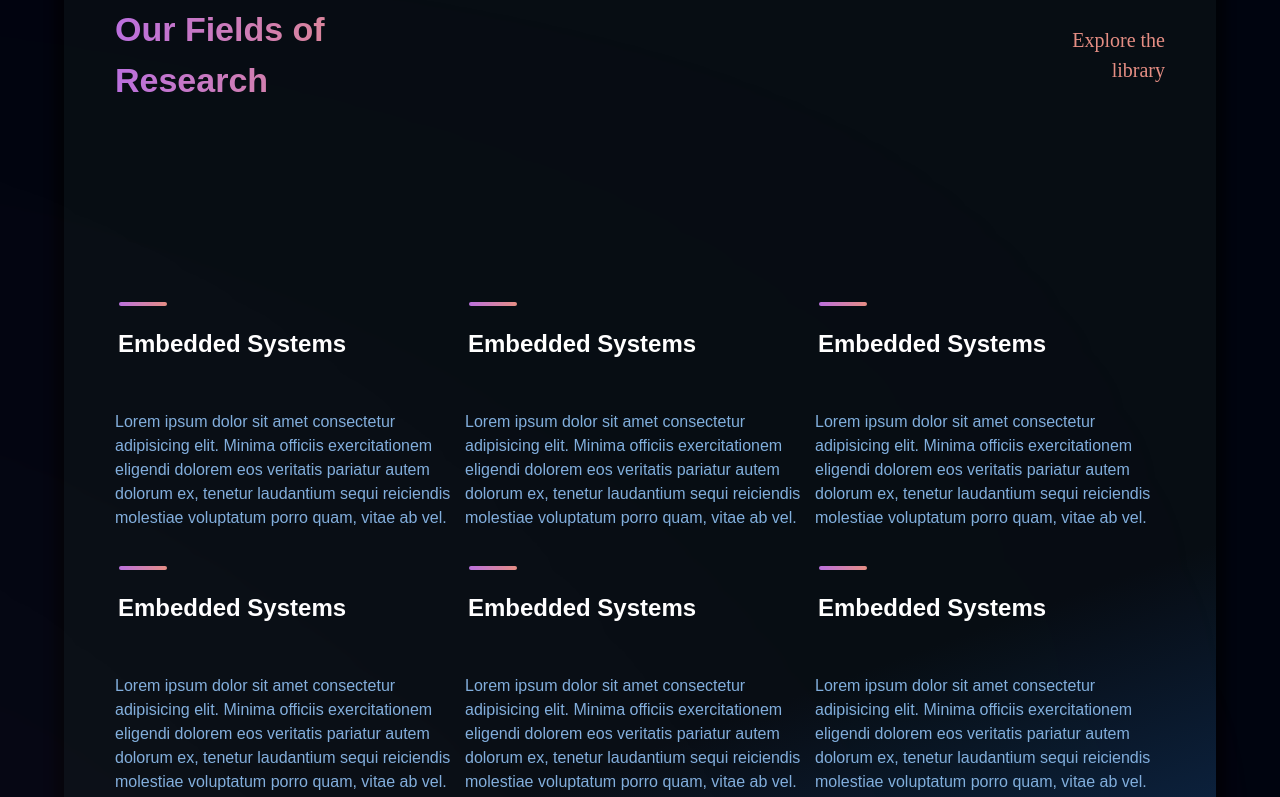
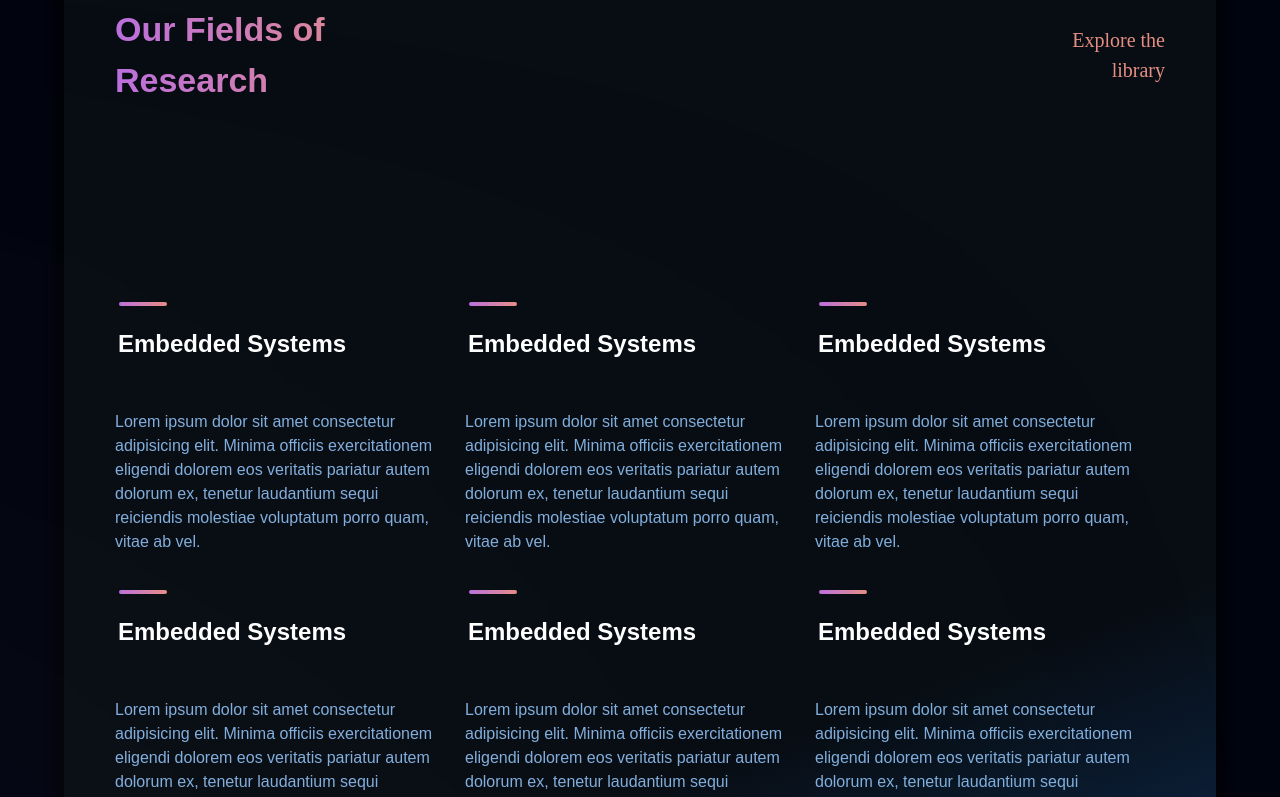
Before and after one commit to Aashray446/biosHardware, a React (Vite) app: page / in a window 1280 px wide. Shown: the part 1836-2633 px from the top of the page. Built offline with nearby package versions, Linux system fonts and the light colour scheme.

Commit message:
Some cleanup

```diff
--- a/src/components/InfoCard.jsx
+++ b/src/components/InfoCard.jsx
@@ -111,6 +111,7 @@ const CardContainer = styled.div`
         font-size: 30px;
         text-align: left;
         padding-bottom: 2rem;
+        padding-right: 2rem;
     }
     .grid-item-text {
         font-size: 1rem;
```
Also changed, not shown: vite.config.js (+0 -13 lines).
